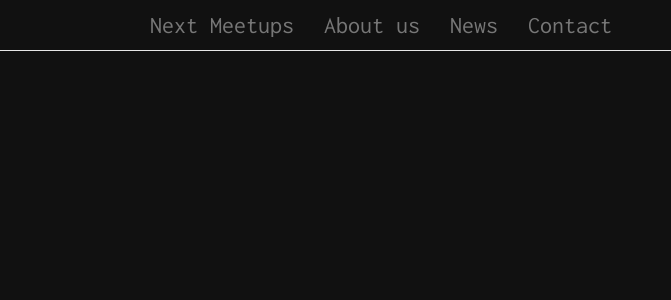
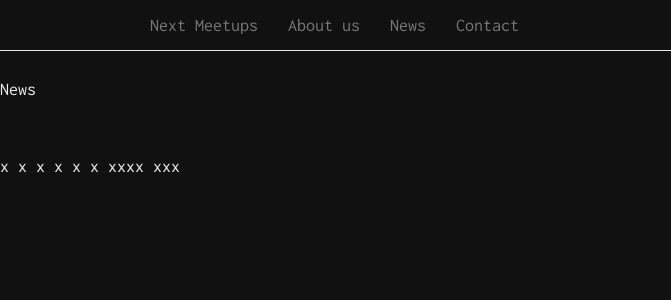
Before and after one commit to JavascriptDojo/js-dojo-jekyll, a Jekyll site: the page built from news.html, in a window 1280 px wide. Shown: the top 300 px of the page, without its empty margins (0-671 px from the left). Built offline with Jekyll 4.4.1, drawn with Linux system fonts in a browser that asks for light colours.

Commit message:
tweaked font sizes, have added a hidden blog.html file, which shows how the jekyll blog post system works

```diff
--- a/css/common.scss
+++ b/css/common.scss
@@ -12,6 +12,6 @@ html, body {
 body {
     color : 1e1e1e;
     font-family: 'Inconsolata', monospace;
-    font-size: 24px;
+    font-size: 18px;
     color: #eee;
 }
--- a/css/scrolling-nav.css
+++ b/css/scrolling-nav.css
@@ -26,3 +26,6 @@
     text-align: center;
     background: #222;
 }
+.meetups-section {
+  font-size: 36px;
+}
--- a/news.html
+++ b/news.html
@@ -1,3 +1,19 @@
 ---
 layout: default
 ---
+<br>
+<br>
+<br>
+News
+<br>
+<br>
+<br>
+x
+
+x
+x
+x
+x
+x
+xxxx
+xxx
```
Also changed, not shown: _posts/2017-3-19-jekyll.md (added, +7 -0 lines), blog.html (added, +15 -0 lines), README.md.
